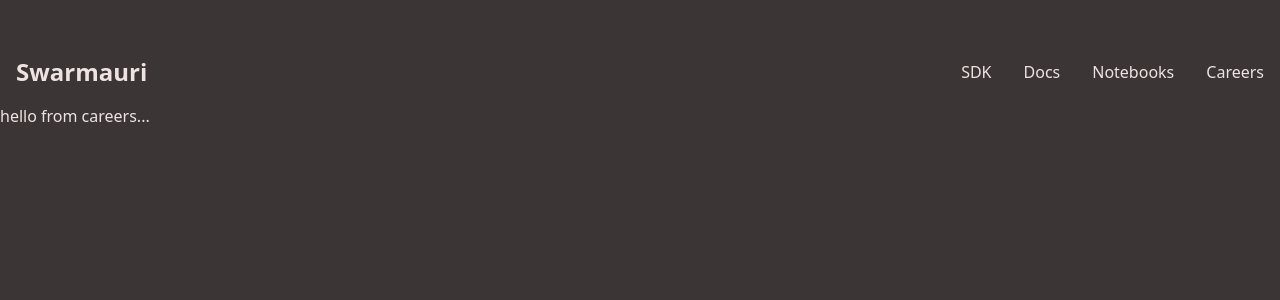
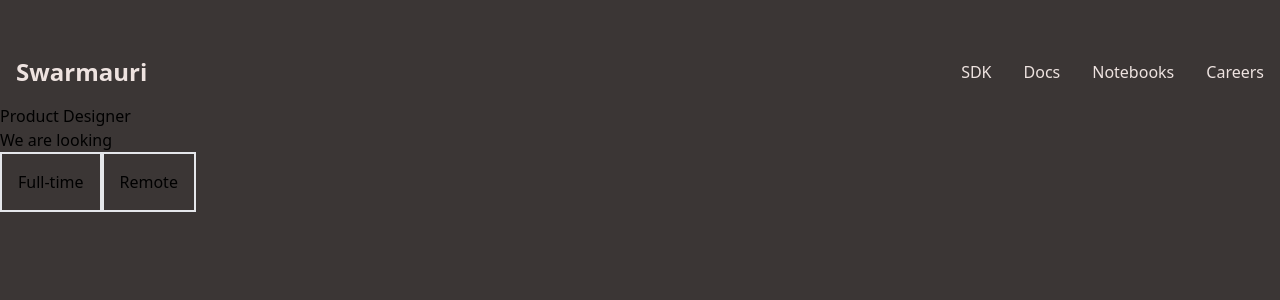
Before and after one commit to AjayTumula/Swarmauri, a Next.js app: page /careers in a window 1280 px wide. Shown: the top 300 px of the page. Built offline with nearby package versions, Linux system fonts and the light colour scheme.

Commit message:
add-card, button component

```diff
--- a/app/careers/page.tsx
+++ b/app/careers/page.tsx
@@ -1,9 +1,11 @@
+
+import CareerCard from "../ui-kit/Card";
 
 
 
 const Careers = () => {
     return <div>
-        hello from careers...
+        <CareerCard title="Product Designer" description="We are looking" jobType="Full-time" location="Remote"/>
     </div>
 }
 
--- a/app/components/Hero.tsx
+++ b/app/components/Hero.tsx
@@ -1,10 +1,30 @@
+"use client"
 import Image from "next/image";
+import { PrimaryButton, SecondaryButton } from "../ui-kit/Button";
 
 
 const Hero = () => {
-    return <div className="flex justify-center pt-10">
-        <Image src={'https://swarmauri.com/wp-content/uploads/2024/09/Swarmauri-logo-lockup-1024x379.png'} alt='hero-logo'
-        height={450} width={450} priority={true}/>
+    return <div className="flex flex-col align-middle pt-10">
+
+        <div className="flex justify-center">
+            <Image src={'https://swarmauri.com/wp-content/uploads/2024/09/Swarmauri-logo-lockup-1024x379.png'} alt='hero-logo'
+            height={450} width={450} priority={true}/>
+        </div>
+
+
+        <div className="flex justify-center">
+            <div className="mr-5">
+                <PrimaryButton onClick={() => {
+                    console.log("button has clicked")
+                }}>Download</PrimaryButton>
+            </div>
+
+            <div>
+                <SecondaryButton onClick={() => {
+                    console.log("hhh")
+                }}>About</SecondaryButton>
+            </div>
+        </div>
     </div>
 }
 
--- /dev/null
+++ b/app/ui-kit/Button.tsx
@@ -0,0 +1,22 @@
+import React from "react";
+
+
+export const PrimaryButton = ({children, onClick} : {
+    children: React.ReactNode,
+    onClick: () => void
+}) => {
+    return <button className="border pt-3 pb-3 pr-8 pl-8 rounded-full bg-[#eee3e0] text-lg text-black font-medium"
+        onClick={onClick}>
+         {children}
+    </button>
+}
+
+export const SecondaryButton = ({children, onClick} : {
+    children: React.ReactNode,
+    onClick: () => void
+}) => {
+    return <button className="border-2 pt-3 pb-3 pr-8 pl-8 rounded-full text-lg font-medium"
+        onClick={onClick}>
+            {children}
+    </button>
+}
--- /dev/null
+++ b/app/ui-kit/Card.tsx
@@ -0,0 +1,24 @@
+
+
+
+const CareerCard = ({title, description, jobType, location}: {
+    title: string,
+    description: string,
+    jobType: string,
+    location: string
+}) => {
+    return <div className="border-t-3 text-black bg-none">
+        <div>{title}</div>
+        <div>{description}</div>
+        <div className="flex">
+            <div className="border-2 p-4">
+                {jobType}
+            </div>
+            <div className="border-2 p-4">
+                {location}
+            </div>
+        </div>
+    </div>
+}
+
+export default CareerCard;
```
